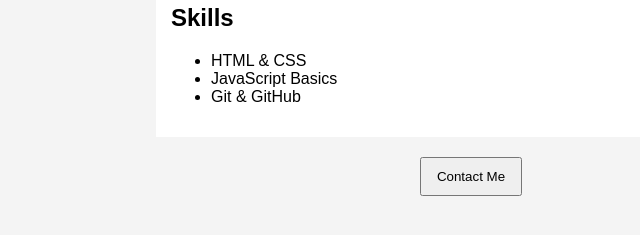
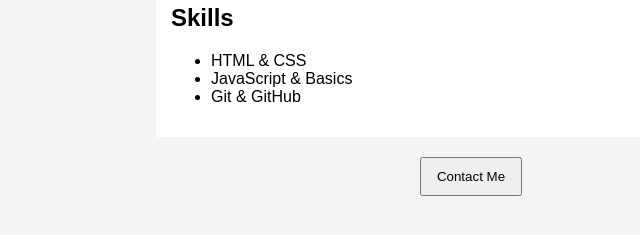
Before and after one commit to Techrivalry1/Student-portfolio, a plain HTML site: page index.html in a window 1280 px wide. Shown: the part 395-630 px from the top of the page, 169-809 px from the left. Drawn offline with Linux system fonts and the light colour scheme; a script that the page names is missing.

```diff
--- a/index.html
+++ b/index.html
@@ -24,7 +24,7 @@
         <h2>Skills</h2>
         <ul>
             <li>HTML & CSS</li>
-            <li>JavaScript Basics</li>
+            <li>JavaScript & Basics</li>
             <li>Git & GitHub</li>
         </ul>
     </section>
```
